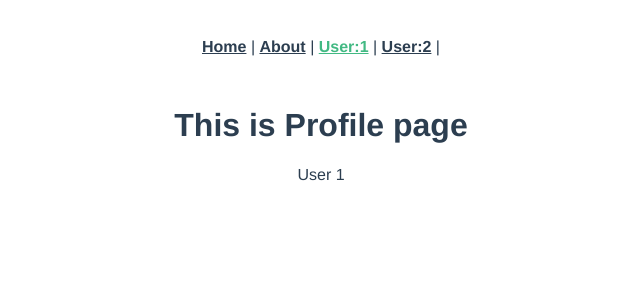
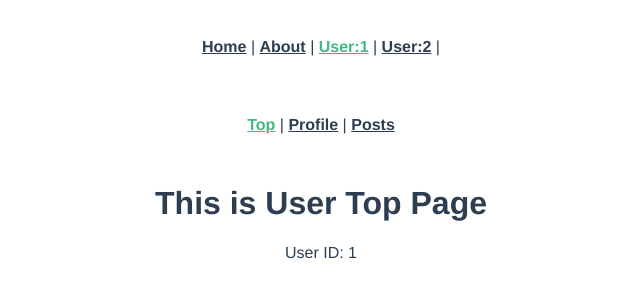
Before and after one commit to yo-orange/vue-router-tutorial, a Vue app: page /users/1 in a window 1280 px wide. Shown: the top 300 px of the page, without its empty margins (319-959 px from the left). Built offline with nearby package versions, Linux system fonts and the light colour scheme.

Commit message:
ネストされたルート

```diff
--- a/src/router/index.js
+++ b/src/router/index.js
@@ -19,7 +19,24 @@ const routes = [
   {
     path: '/users/:id',
     name: 'Users',
-    component: () => import(/* webpackChunkName: "users" */ '../views/Users.vue')
+    component: () => import(/* webpackChunkName: "users" */ '../views/Users.vue'),
+    children: [
+      {
+        path: '',
+        name: 'UsersTop',
+        component: () => import(/* webpackChunkName: "usersTop" */ '../views/UsersTop.vue'),
+      },
+      {
+        path: 'profile',
+        name: 'Profile',
+        component: () => import(/* webpackChunkName: "usersProfile" */ '../views/UsersProfile.vue'),
+      },
+      {
+        path: 'posts',
+        name: 'Posts',
+        component: () => import(/* webpackChunkName: "usersPosts" */ '../views/UsersPosts.vue'),
+      }
+    ]
   },
   {
     path: "/:pathMatch(.*)*",
--- a/src/views/Users.vue
+++ b/src/views/Users.vue
@@ -2,8 +2,12 @@
 <!-- https://router.vuejs.org/ja/guide/advanced/navigation-guards.html#%E3%82%AF%E3%82%99%E3%83%AD%E3%83%BC%E3%83%8F%E3%82%99%E3%83%AB%E3%83%92%E3%82%99%E3%83%95%E3%82%A9%E3%83%BC%E3%82%AB%E3%82%99%E3%83%BC%E3%83%88%E3%82%99 -->
 <template>
   <div class="users">
-    <h1>This is Profile page</h1>
-    <div>User {{ $route.params.id }}</div>
+    <div id="nav">
+      <router-link :to="{name: 'UsersTop', params: {id: $route.params.id }}" >Top</router-link> |
+      <router-link :to="{name: 'Profile', params: {id: $route.params.id }}" >Profile</router-link> |
+      <router-link :to="{name: 'Posts', params: {id: $route.params.id }}" >Posts</router-link>
+    </div>
+    <router-view />
   </div>
 </template>
 
--- /dev/null
+++ b/src/views/UsersPosts.vue
@@ -0,0 +1,6 @@
+<template>
+  <div class="users posts">
+    <h1>This is Posts page</h1>
+    <div>Post User ID: {{ $route.params.id }}</div>
+  </div>
+</template>
--- /dev/null
+++ b/src/views/UsersProfile.vue
@@ -0,0 +1,6 @@
+<template>
+  <div class="users profile">
+    <h1>This is Profile page</h1>
+    <div>Profile User Id: {{ $route.params.id }}</div>
+  </div>
+</template>
--- /dev/null
+++ b/src/views/UsersTop.vue
@@ -0,0 +1,8 @@
+<!-- https://router.vuejs.org/ja/guide/essentials/dynamic-matching.html -->
+<!-- https://router.vuejs.org/ja/guide/advanced/navigation-guards.html#%E3%82%AF%E3%82%99%E3%83%AD%E3%83%BC%E3%83%8F%E3%82%99%E3%83%AB%E3%83%92%E3%82%99%E3%83%95%E3%82%A9%E3%83%BC%E3%82%AB%E3%82%99%E3%83%BC%E3%83%88%E3%82%99 -->
+<template>
+  <div class="users">
+    <h1>This is User Top Page</h1>
+    <div>User ID: {{ $route.params.id }}</div>
+  </div>
+</template>
```
